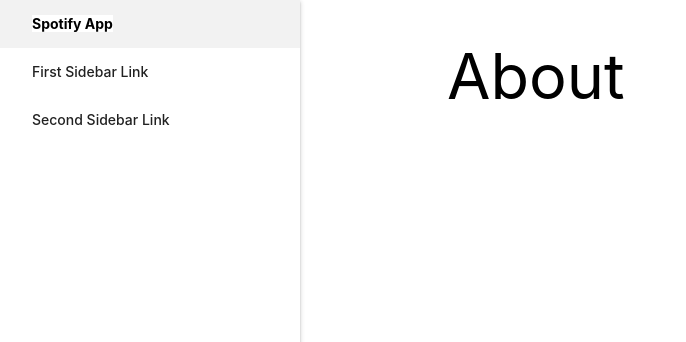
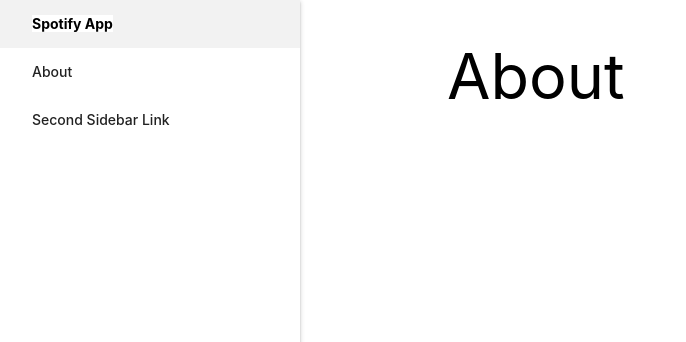
Before and after one commit to kujo8p/Spotify-App, a Django app: template spotifyapp/main_app/templates/about.html in a window 1280 px wide. Shown: the top 342 px of the page, without its empty margins (0-686 px from the left). Run offline with Django 4.2, Linux system fonts and the light colour scheme; the template is opened without the code that fills it, so the values that code supplies are empty; parts of the project's set-up code (start-up, migrations or seed data) failed here and were passed over.

Commit message:
About pagefunctionality

```diff
--- a/spotifyapp/main_app/templates/base.html
+++ b/spotifyapp/main_app/templates/base.html
@@ -16,7 +16,7 @@
 
       <li><a href="{% url 'home' %}"><b>Spotify App</b></a>
       </li>
-      <li><a href="#!">First Sidebar Link</a></li>
+      <li><a href="{% url 'about' %}">About</a></li>
       <li><a href="#!">Second Sidebar Link</a></li>
     </ul>
     <a href="#" data-target="slide-out" class="top-nav sidenav-trigger full hide-on-large-only"><i class="material-icons">menu</i></a>
```
